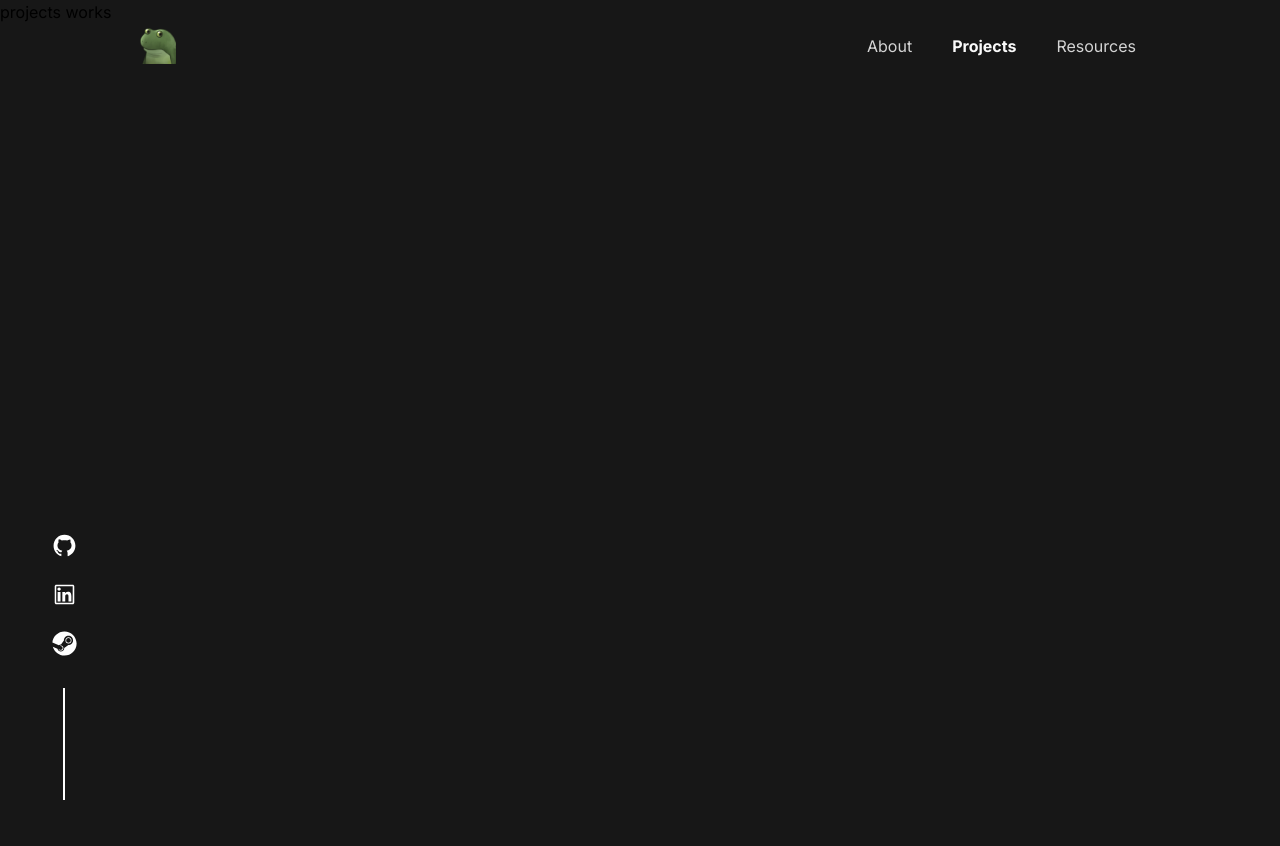
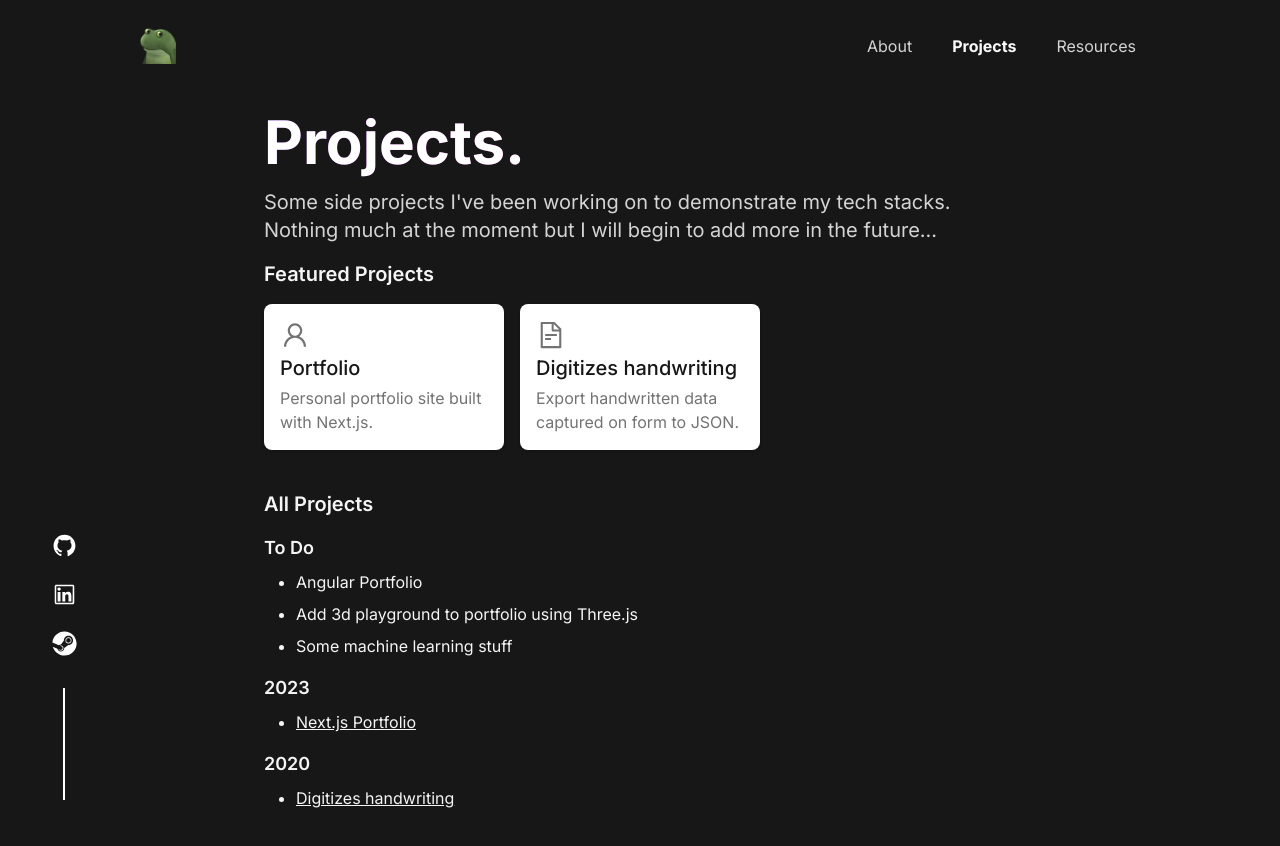
Before and after one commit to vinh1911/portfolio-nextjs, a Next.js app: page /projects in a window 1280 px wide. Shown: the top 846 px of the page. Before the commit the page ends 800 px from the top, so only its background shows below. Built offline with nearby package versions, Linux system fonts and the light colour scheme.

Commit message:
- add project page

```diff
--- a/src/app/projects/page.tsx
+++ b/src/app/projects/page.tsx
@@ -1,5 +1,90 @@
+import React from 'react';
+import Link from 'next/link';
+
+import { FEATURED_PROJECTS, ALL_PROJECTS } from '@/data';
+
+interface Project {
+  name: string;
+  link?: string;
+}
+
 export default function Page() {
+  const sortedArr = ALL_PROJECTS.sort((a, b) =>
+    b.section.localeCompare(a.section)
+  );
+
   return (
-    <main>projects works</main>
+    <main className="mx-auto min-h-screen max-w-3xl px-6 text-neutral-100 md:max-w-5xl">
+      <div className="py-24 sm:px-28 sm:py-28">
+        <h1 className="bg-gradient-to-r from-purple-600 via-pink-600 to-blue-600 bg-clip-text text-4xl font-bold text-transparent text-white md:pb-4 md:text-6xl">
+          Projects.
+        </h1>
+        <p className="pb-4 text-xl text-neutral-300">
+          Some side projects I&apos;ve been working on to demonstrate my tech
+          stacks. Nothing much at the moment but I will begin to add more in the
+          future...
+        </p>
+        <section>
+          <h1 className="mb-4 text-xl font-semibold">Featured Projects</h1>
+          <div className="grid grid-cols-1 items-stretch gap-4 sm:grid-cols-2 md:grid-cols-3 ">
+            {FEATURED_PROJECTS.map((item, idx) => {
+              return (
+                <Link key={idx} href={item.link} target="_blank">
+                  <div className="mx-auto max-w-md rounded-lg bg-white shadow hover:bg-neutral-200">
+                    <div className="p-4">
+                      {item.icon}
+                      <h3 className="text-xl mt-1 font-medium text-neutral-900">
+                        {item.name}
+                      </h3>
+                      <p className="mt-1 text-neutral-500">
+                        {item.description}
+                      </p>
+                    </div>
+                  </div>
+                </Link>
+              );
+            })}
+          </div>
+        </section>
+
+        <section className="mt-10">
+          <h1 className="mb-4 text-xl font-semibold">All Projects</h1>
+          <div>
+            {sortedArr.map((item, idx) => {
+              const sortedSubArr = item.data;
+              return (
+                <>
+                  <h1 className="mb-2 text-lg font-semibold">{item.section}</h1>
+                  <div className="text-secondary-500 pb-4 ">
+                    <ul className="ml-8 list-disc space-y-2 text-neutral-100">
+                      {sortedSubArr.map((i: Project, i_idx) => {
+                        return (
+                          <li key={i_idx} className="">
+                            <p>
+                              {i.link ? (
+                                <a
+                                  href={i.link}
+                                  target="_blank"
+                                  className="underline hover:text-neutral-300"
+                                  rel="noreferrer"
+                                >
+                                  {i.name}
+                                </a>
+                              ) : (
+                                <a>{i.name}</a>
+                              )}
+                            </p>
+                          </li>
+                        );
+                      })}
+                    </ul>
+                  </div>
+                </>
+              );
+            })}
+          </div>
+        </section>
+      </div>
+    </main>
   );
 }
--- a/src/data.js
+++ b/src/data.js
@@ -1,4 +1,9 @@
-import { AiOutlineGithub, AiOutlineLinkedin } from 'react-icons/ai';
+import {
+  AiOutlineGithub,
+  AiOutlineLinkedin,
+  AiOutlineUser,
+  AiOutlineFileText,
+} from 'react-icons/ai';
 
 import { FaSteam } from 'react-icons/fa';
 
@@ -55,3 +60,54 @@ export const EXPERIENCE = [
     link: 'https://www.rosen-group.com/',
   },
 ];
+
+export const FEATURED_PROJECTS = [
+  {
+    name: 'Portfolio',
+    icon: <AiOutlineUser size={30} className="text-neutral-500 " />,
+    description: 'Personal portfolio site built with Next.js.',
+    link: 'https://github.com/vinh1911/portfolio-nextjs',
+  },
+  {
+    name: 'Digitizes handwriting',
+    icon: <AiOutlineFileText size={30} className="text-neutral-500 " />,
+    description: 'Export handwritten data captured on form to JSON.',
+    link: 'https://github.com/vinh1911/table-detection',
+  },
+];
+
+export const ALL_PROJECTS = [
+  {
+    section: 'To Do',
+    data: [
+      {
+        name: 'Angular Portfolio',
+      },
+      {
+        name: 'Add 3d playground to portfolio using Three.js',
+      },
+      {
+        name: 'Some machine learning stuff',
+      },
+    ],
+  },
+  {
+    section: '2023',
+    data: [
+      {
+        name: 'Next.js Portfolio',
+        link: 'https://github.com/vinh1911/portfolio-nextjs',
+      },
+    ],
+  },
+
+  {
+    section: '2020',
+    data: [
+      {
+        name: 'Digitizes handwriting',
+        link: 'https://github.com/vinh1911/table-detection',
+      },
+    ],
+  },
+];
--- a/tsconfig.json
+++ b/tsconfig.json
@@ -23,6 +23,6 @@
       "@/*": ["./src/*"]
     }
   },
-  "include": ["next-env.d.ts", "**/*.ts", "**/*.tsx", ".next/types/**/*.ts"],
+  "include": ["next-env.d.ts", "**/*.ts", "**/*.tsx", ".next/types/**/*.ts", "src/data.js"],
   "exclude": ["node_modules"]
 }
```
